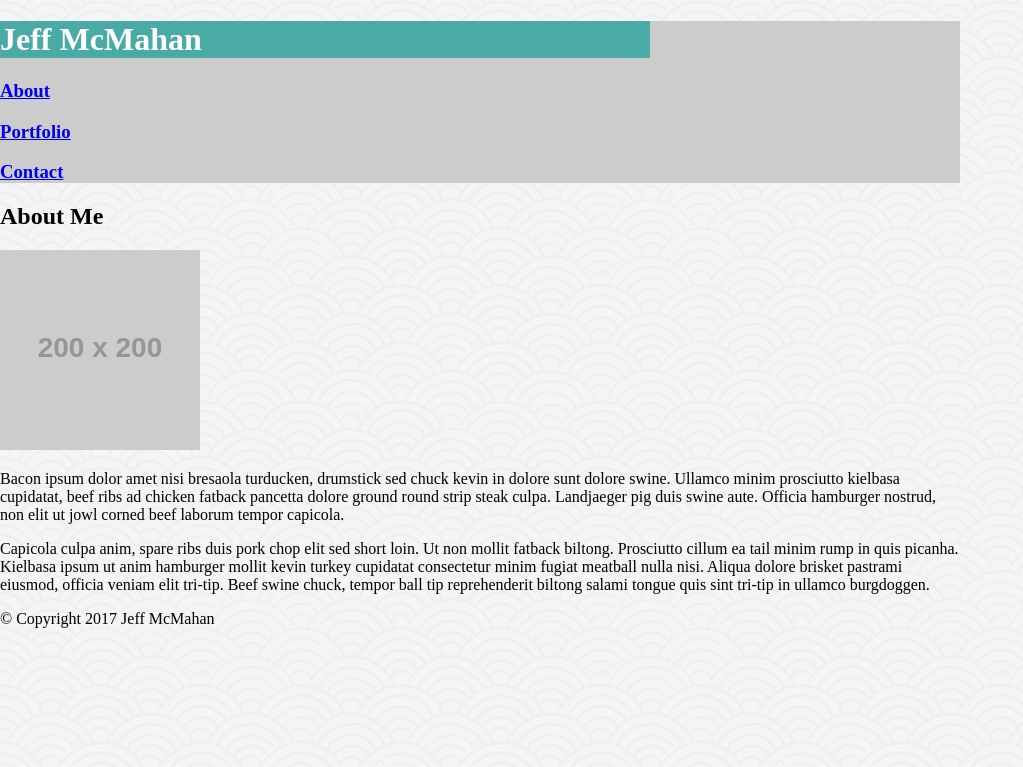
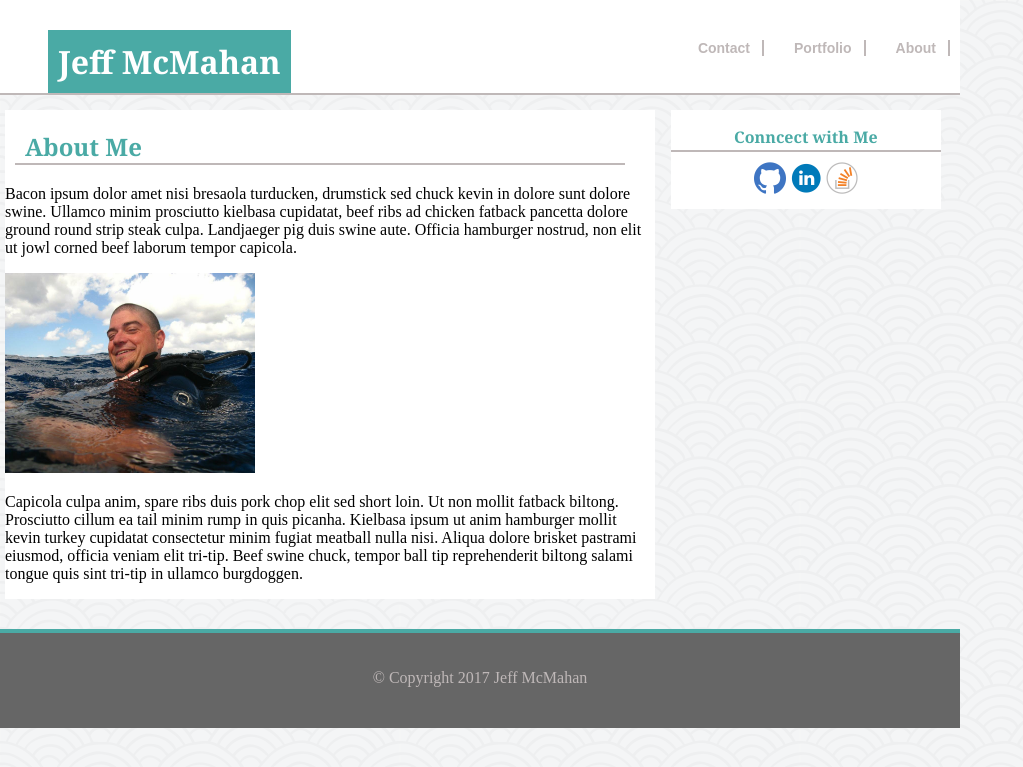
Before and after one commit to jjm552/Basic-Portfolio, a PHP site: page / in a window 1280 px wide. Shown: the top 767 px of the page, without its empty margins (0-1023 px from the left). Run offline with PHP 8.4, Linux system fonts and the light colour scheme; grey boxes labelled with a size stand in for pictures from a placeholder-image service; some libraries are stand-ins or nearby versions.

Commit message:
updated index css and images

```diff
--- a/assets/css/style.css
+++ b/assets/css/style.css
@@ -14,9 +14,105 @@ header{
 h1{
 	background-color: #4aaaa5;
 	color: #ffffff;
+	font-weight: bold;
+	float: left;
+	width: auto;
+	padding: 10px;
+	margin:30px 0px 0px 5%;
+	font-family: 'georgia', Times, Times New Roman, serif;
 }
 
+h2{
+	background: white;
+	color: #4aaaa5;
+	font-weight: bold;
+	width:600px;
+	padding-left: 10px;
+	border-bottom: solid #bfb8b8 2px;
+	border-left-width: 10px;
+	margin-left: 10px;
+	font-family: 'Georgia', Times, Times New Roman, serif;
+}
+
+h3{
+	float: right;
+	margin-right: 10%;
+	margin: 40px 10px 0px 20px;
+	/** padding-right: 12px; **/
+	border-right: solid #bfb8b8 2px;
+	font-family: 'Arial', 'Helvetica Neue', Helvetica, sans-serif;
+	font-size: .875em;
+}
+
+footer{
+	clear: both;
+	background: #666666;
+	color: #bfb8b8;
+	text-align: center;
+	height: 75px;
+	width: : 950px;
+	border-top: solid #4aaaa5 4px;
+	padding-top: 20px;
+
+}
+
+/**p{
+	float: right;
+	width: 50%;
+}**/
 .contain1{
+	clear: both;
+	position: absolute;
 	margin: 0;
+	width: 960px;
+	background: white;
+	border-bottom: solid #bfb8b8 2px;
+}
+
+.contain2{
+	float: left;
+	margin: 110px 10px 30px 5px;
+	background: white;
 	width: 650px;
 }
+
+.contain3{
+	float: right;
+	margin: 110px 2% 0 0;
+	text-align: center;
+	width: 270px;
+	height: 40px;
+	background: white;
+	color: #4aaaa5;
+	font-weight: bold;
+	font-family: 'Georgia', Times, Times New Roman, serif;
+	border-bottom: solid #bfb8b8 2px;
+
+}
+.contain4{
+	float: right;
+	margin: 0px 2% 0 0;
+	padding: 10px 0 10px 0;
+	text-align: center;
+	width: 270px;
+	background: white;
+	color: #4aaaa5;
+	font-weight: bold;
+	font-family: 'Georgia', Times, Times New Roman, serif;
+}
+
+.about{
+	width: 650px;
+}
+
+.ai{
+	margin-left: 10px;
+	padding-left: 20px;
+}
+
+.link{
+	color: #bfb8b8;
+	text-decoration: none;
+	margin-right: 10px;
+	padding-right: 2px;
+}
--- a/index.html
+++ b/index.html
@@ -10,22 +10,41 @@
 	<header>
 		<div class="contain1">
 			<h1>Jeff McMahan</h1>
-			<h3><a href="index.html">About</a></h3>
-			<h3><a href="portfolio.html">Portfolio</a></h3>
-			<h3><a href="contact.html">Contact</a></h3>
+			<h3><a href="index.html" class="link">About</a></h3>
+			<h3><a href="portfolio.html" class="link">Portfolio</a></h3>
+			<h3><a href="contact.html" class="link">Contact</a></h3>
 		</div>
 	</header>
 
 	<div class="contain2">
-		<section id="about">
+		<!--<section id="about">-->
 			<h2>About Me</h2>
-			<img id="about-image" src="http://www.placehold.it/200x200" alt="Jeff McMahan">
-			<p>
+
+			<p id="text1">
+
 				Bacon ipsum dolor amet nisi bresaola turducken, drumstick sed chuck kevin in dolore sunt dolore swine. Ullamco minim prosciutto kielbasa cupidatat, beef ribs ad chicken fatback pancetta dolore ground round strip steak culpa. Landjaeger pig duis swine aute. Officia hamburger nostrud, non elit ut jowl corned beef laborum tempor capicola.
+
 			</p>
+<img id="ai" src="assets/images/jjm552.jpg" height=200 width=250 alt="Jeff McMahan">
 			<p>
 				Capicola culpa anim, spare ribs duis pork chop elit sed short loin. Ut non mollit fatback biltong. Prosciutto cillum ea tail minim rump in quis picanha. Kielbasa ipsum ut anim hamburger mollit kevin turkey cupidatat consectetur minim fugiat meatball nulla nisi. Aliqua dolore brisket pastrami eiusmod, officia veniam elit tri-tip. Beef swine chuck, tempor ball tip reprehenderit biltong salami tongue quis sint tri-tip in ullamco burgdoggen.
 			</p>
+		<!--</section>-->
+	</div>
+
+	<div class="contain3">
+		<section id="connect">
+			<p>Conncect with Me</p>
+		</section>
+	</div>
+
+	<div class="contain4">
+		<section id="social">
+			<a href="http://www.github/jjm552"><img src="assets/images/1484536668_Github.png" alt="Jeff McMahan Github" width=32 height=32></a>
+
+			<a href="https://www.linkedin.com/in/jeff-mcmahan-5460b51b"><img src="assets/images/1484536698_linkedin_circle_color.png" alt="Jeff McMahan Linkedin" width=32 height=32></a>
+
+			<a href="http://stackoverflow.com/users/7212028/jeff-mcmahan"><img src="assets/images/1484536737_stackoverflow.png" alt="Jeff McMahan Stack Overflow" width=32 height=32></a>
 		</section>
 	</div>
 
```
Also changed, not shown: assets/images/1484536668_Github.png (added), assets/images/1484536698_linkedin_circle_color.png (added), assets/images/1484536737_stackoverflow.png (added), assets/images/jjm552.JPG (added).
